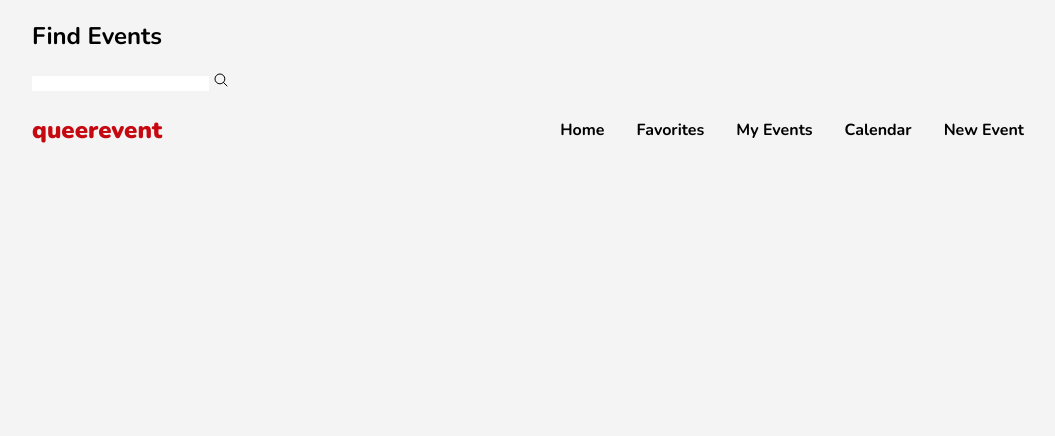
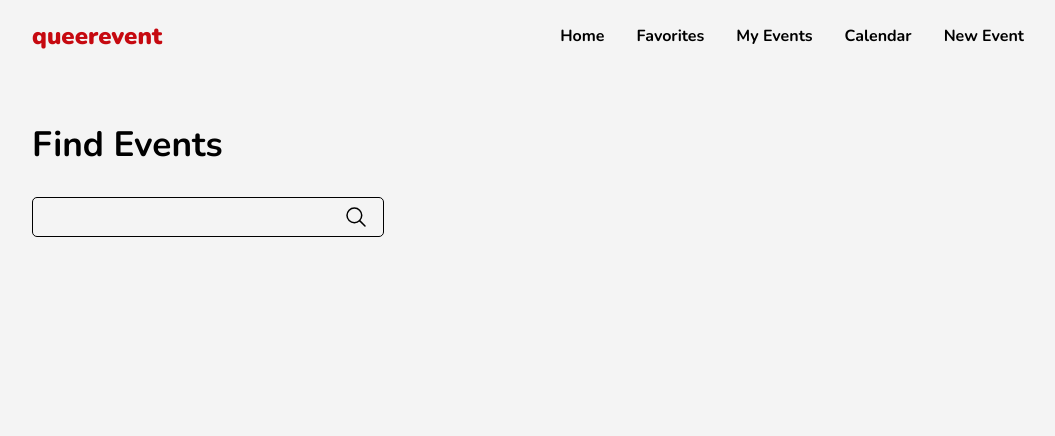
Before and after one commit to ceciCoding/Queerevent, a Flask app: page / in a window 1280 px wide. Shown: the top 436 px of the page, without its empty margins (96-1151 px from the left). Run offline with Flask 2, Linux system fonts and the light colour scheme; some libraries are stand-ins or nearby versions.

Commit message:
added search bar

```diff
--- a/static/styles.css
+++ b/static/styles.css
@@ -23,6 +23,14 @@ body {
 
 a {
     text-decoration: none;
+}
+
+h1 {
+    font-size: 2.2rem;
+}
+
+main {
+    margin-top: 3rem;
 }
 
 /*navigation bar styles*/
@@ -51,6 +59,31 @@ a {
     font-weight: 700;
 }
 
+/*search bar styles*/
+.search-bar {
+    position: relative;
+    display: inline-block;
+}
+
+#search {
+    height: 2.5rem;
+    width: 22rem;
+    border: 1px solid;
+    border-radius: 5px;
+    background-color: transparent;
+    padding: 1rem;
+}
+
+#search + ion-icon {
+    font-size: 1.5rem;
+    position: absolute;
+    text-align: center;
+    right: 1rem;
+    top: 20%;
+    cursor: pointer;
+}
+
+/*footer styles*/
 footer > a {
     font-size: .6rem;
     text-decoration: none;
@@ -70,8 +103,10 @@ footer {
 
     body {
         padding: 0;
+        margin: 1rem;
     }
 
+/*mobile nav styles*/
   .mobile-nav {
     background-color: #CE2F35;
     width: 100vw;
@@ -91,6 +126,16 @@ footer {
     font-size: 2em;
   }
 
+/*mobile search bar styles*/
+#search {
+    width: 100%;
+}
+
+.search-bar {
+    display: block;
+}
+
+/*mobile footer styles*/
   footer > a {
       display: none;
   }
--- a/templates/home.html
+++ b/templates/home.html
@@ -3,9 +3,9 @@
 {% block main%}
 <section class="search-hero">
     <div class="search-area">
-        <h1>Find Events</h1>
+        <h1>{% block title %}Find Events{% endblock %}</h1>
         <div class="search-bar">
-            <input type="text">
+            <input id="search" type="text">
             <ion-icon name="search-outline"></ion-icon>
         </div>
     </div>
--- a/templates/layout.html
+++ b/templates/layout.html
@@ -25,10 +25,6 @@
             <a href=""><ion-icon name="add-circle-outline"></ion-icon></a>
         </div>
     </nav>
-    <main>
-        {% block main %}
-        {% endblock %}
-    </main>
     <nav class="desktop-nav">
         <div class="logo">
             <h2>queerevent</h2>
@@ -42,6 +38,10 @@
             <li></li>
         </ul>
     </nav>
+    <main>
+        {% block main %}
+        {% endblock %}
+    </main>
     <footer>
         <a href="">Privacy Policy</a>
     </footer>
```
